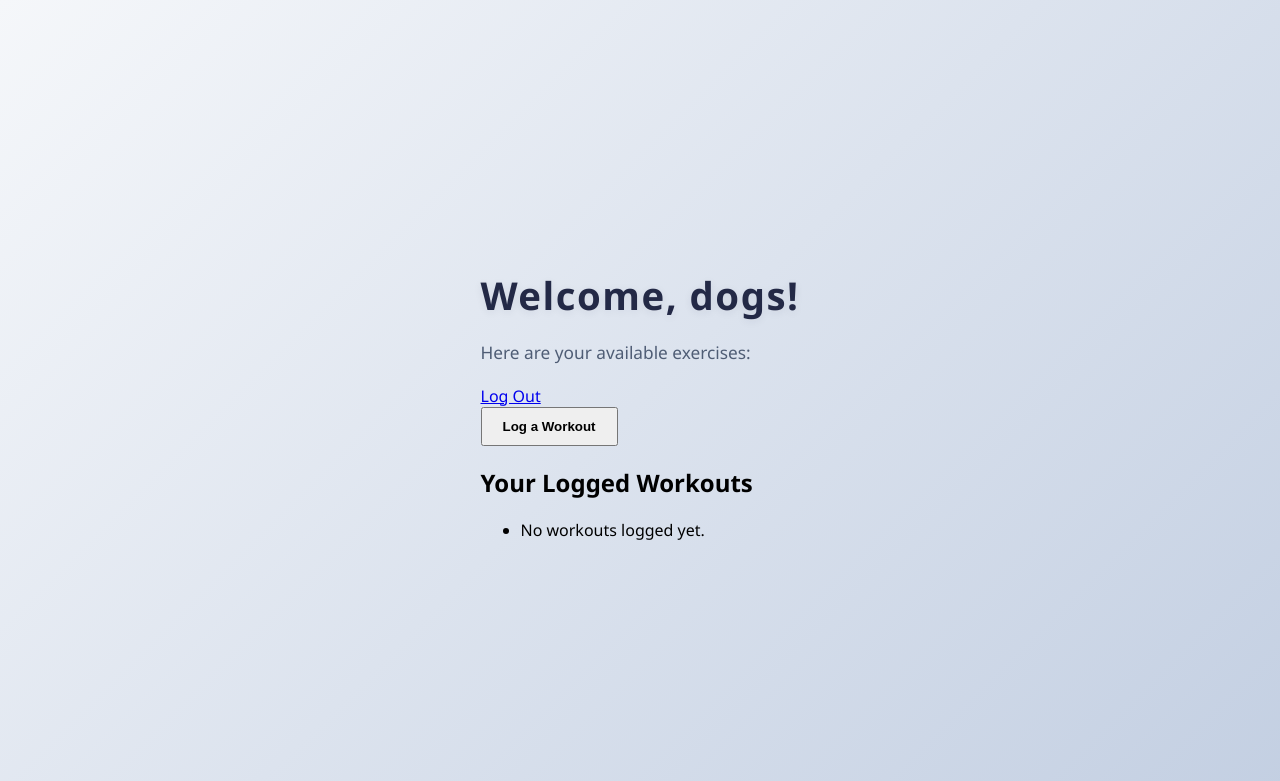
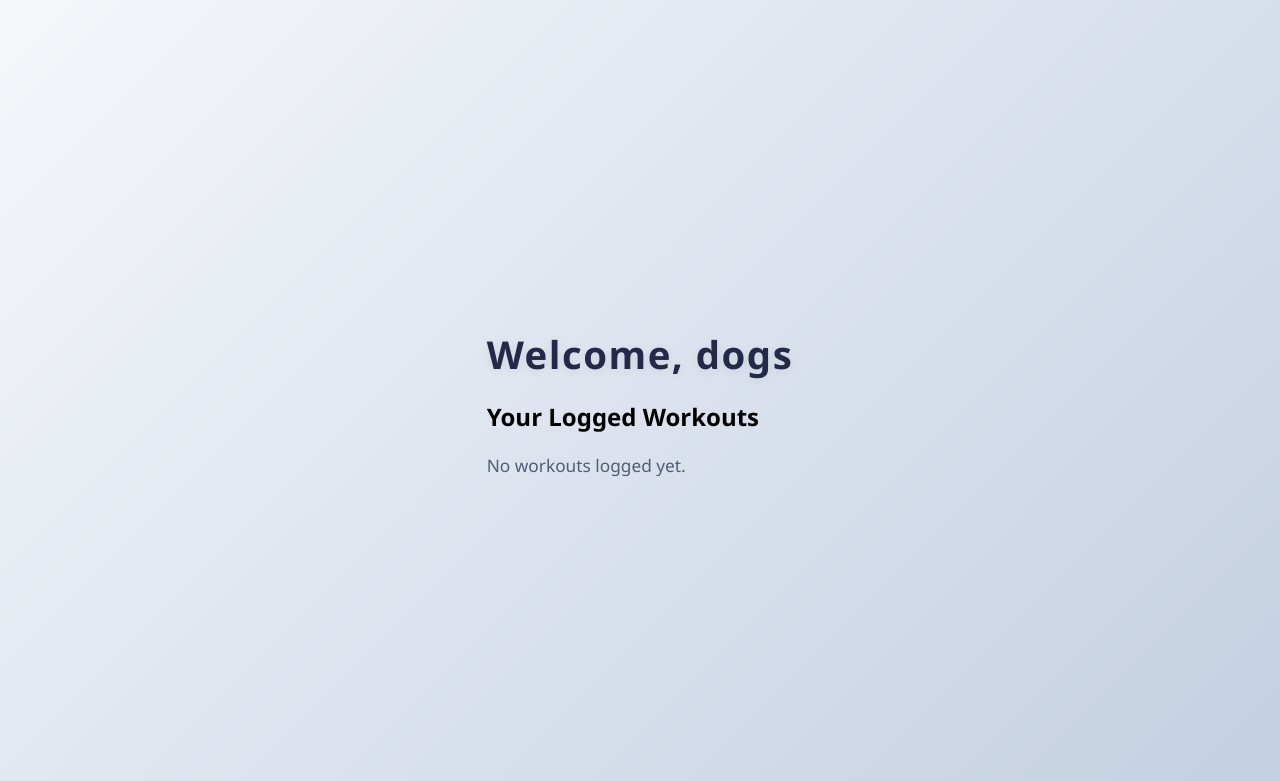
Before and after one commit to tobinschleifer1/91896, a Flask app: page /home in a window 1280 px wide. Shown: the top 781 px of the page. Run offline with Flask 3, Linux system fonts and the light colour scheme; a user stored in the database is signed in.

Commit message:
Refactor home page and log workout templates; enhance workout display with grouped entries and improved logging functionality including weight tracking

```diff
--- a/Templates/home_page.html
+++ b/Templates/home_page.html
@@ -1,46 +1,58 @@
-<!-- File: templates/home_page.html -->
 <!DOCTYPE html>
 <html lang="en">
 <head>
     <meta charset="UTF-8">
-    <title>Welcome Home</title>
+    <title>Home Page</title>
     <link rel="stylesheet" href="{{ url_for('static', filename='css/main_styles.css') }}">
+    <style>
+        .workout-entry {
+            margin-bottom: 15px;
+            border: 1px solid #ccc;
+            border-radius: 6px;
+            background: #f7f7f7;
+            padding: 10px;
+        }
+        .workout-header {
+            font-weight: bold;
+            cursor: pointer;
+            margin-bottom: 5px;
+        }
+        .workout-details {
+            display: none;
+            margin-top: 10px;
+        }
+    </style>
 </head>
 <body>
 <div class="center">
-    <h1>Welcome, {{ user.Username }}!</h1>
+    <h1>Welcome, {{ user.Username }}</h1>
 
-    <p>Here are your available exercises:</p>
-    <ul>
-        {% for ex in exercises %}
-            <li>{{ ex.Name }}: {{ ex.Description }}</li>
+    <h2>Your Logged Workouts</h2>
+    {% if grouped_workouts %}
+        {% for ts, block in grouped_workouts.items() %}
+        <div class="workout-entry">
+            <div class="workout-header" onclick="toggleDetails(this)">
+                Logged at: {{ ts | datetimeformat }}
+            </div>
+            <div class="workout-details">
+                <p>Duration: {{ block.meta.duration }} mins | Intensity: {{ block.meta.intensity }} | Calories: {{ block.meta.calories_burned }}</p>
+                <ul>
+                    {% for ex in block.exercises %}
+                    <li>{{ ex }}</li>
+                    {% endfor %}
+                </ul>
+            </div>
+        </div>
         {% endfor %}
-    </ul>
-
-    <div class="users_signup">
-        <a href="{{ url_for('logout') }}">Log Out</a>
-    </div>
-    <div class="users_signup">
-    <a href="{{ url_for('log_workout') }}">
-        <button style="padding: 10px 20px; font-weight: bold;">Log a Workout</button>
-    </a>
+    {% else %}
+        <p>No workouts logged yet.</p>
+    {% endif %}
 </div>
-<h2>Your Logged Workouts</h2>
-<ul>
-  {% for log in workouts %}
-    <li>
-      <strong>{{ log.exercise }}</strong><br>
-      Duration: {{ log.duration }} mins | Intensity: {{ log.intensity }}<br>
-      Calories: {{ log.calories_burned }}<br>
-      Logged at: {{ log.date_completed | datetimeformat }}
-    </li>
-  {% else %}
-    <li>No workouts logged yet.</li>
-  {% endfor %}
-</ul>
-
-
-
-</div>
+<script>
+function toggleDetails(header) {
+    const detail = header.nextElementSibling;
+    detail.style.display = detail.style.display === 'none' ? 'block' : 'none';
+}
+</script>
 </body>
 </html>
--- a/workout_tracker/app.py
+++ b/workout_tracker/app.py
@@ -1,10 +1,9 @@
 #cd C:\Users\tobyf\Desktop\91896\workout_tracker
-
 # File: workout_tracker/app.py
 import os
 from datetime import datetime
 from flask import Flask, render_template, request, redirect, url_for, session, flash
-from database_models import db, User, UserExercise, Exercise
+from database_models import db, User, UserExercise
 from werkzeug.security import generate_password_hash, check_password_hash
 
 base_dir = os.path.abspath(os.path.join(os.path.dirname(__file__), '..'))
@@ -20,6 +19,10 @@ db.init_app(app)
 
 with app.app_context():
     db.create_all()
+
+@app.template_filter('datetimeformat')
+def datetimeformat(value):
+    return datetime.fromtimestamp(int(value)).strftime('%Y-%m-%d %H:%M')
 
 @app.route('/')
 def index():
@@ -82,8 +85,13 @@ def home():
         .all()
     )
 
-    return render_template('home_page.html', user=user, workouts=workouts)
+    # Group by date_completed to reduce repetition
+    grouped = {}
+    for w in workouts:
+        key = w.date_completed
+        grouped.setdefault(key, {"exercises": [], "meta": w})["exercises"].append(w.exercise)
 
+    return render_template('home_page.html', user=user, grouped_workouts=grouped)
 
 @app.route('/logout')
 def logout():
@@ -100,18 +108,23 @@ def log_workout():
         exercise_names = request.form.getlist('exercise_name[]')
         sets = request.form.getlist('sets[]')
         reps = request.form.getlist('reps[]')
+        weights = request.form.getlist('weights[]')
+        weight_units = request.form.getlist('weight_units[]')
         intensity = int(request.form['intensity'])
         duration = int(request.form['duration'])
         notes = request.form['notes']
-        timestamp = int(datetime.now().timestamp())  # store as integer (Unix time)
+        timestamp = int(datetime.now().timestamp())
 
         for i in range(len(exercise_names)):
             name = exercise_names[i]
-            total_calories = (intensity * duration)  # very basic estimate
+            weight_str = f"{weights[i]} {weight_units[i]}"
+            full_name = f"{name} ({weight_str})"
+
+            total_calories = intensity * duration  # simplistic
 
             log = UserExercise(
                 user_id=user_id,
-                exercise=name,
+                exercise=full_name,
                 duration=duration,
                 intensity=intensity,
                 date_completed=timestamp,
@@ -125,11 +138,6 @@ def log_workout():
 
     return render_template('log_workout.html')
 
-@app.template_filter('datetimeformat')
-def datetimeformat(value):
-    return datetime.fromtimestamp(int(value)).strftime('%Y-%m-%d %H:%M')
-
-
 if __name__ == '__main__':
     print("\n🔥 Flask is running at http://127.0.0.1:5000")
     app.run(debug=True)
```
Also changed, not shown: Templates/log_workout.html (+17 -17 lines), workout_tracker/a.db.
